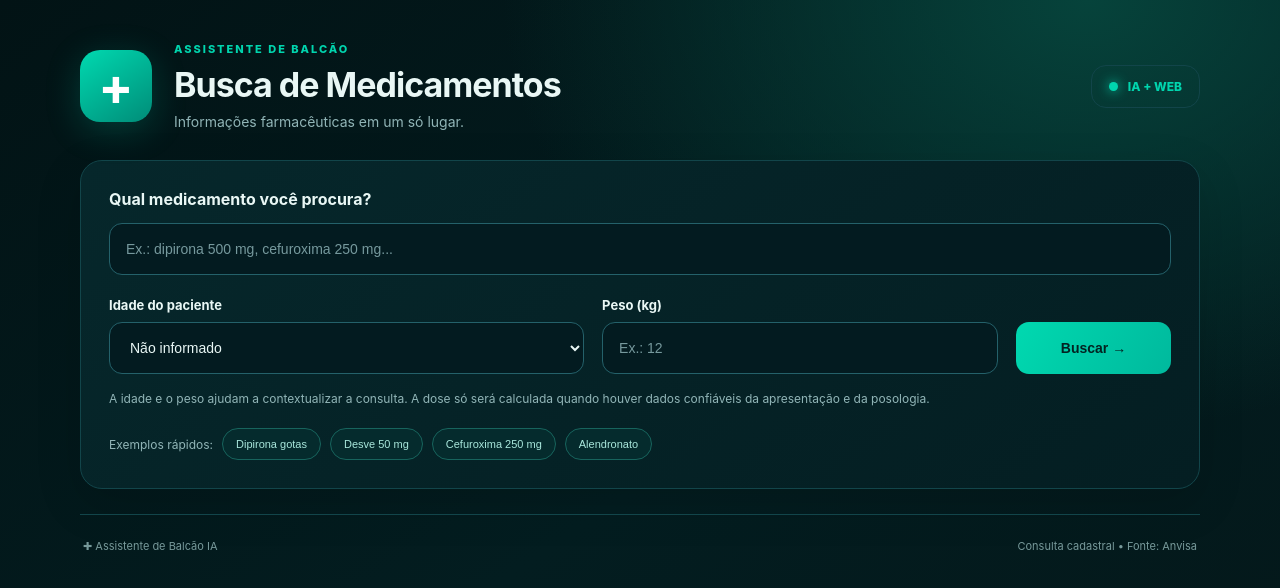
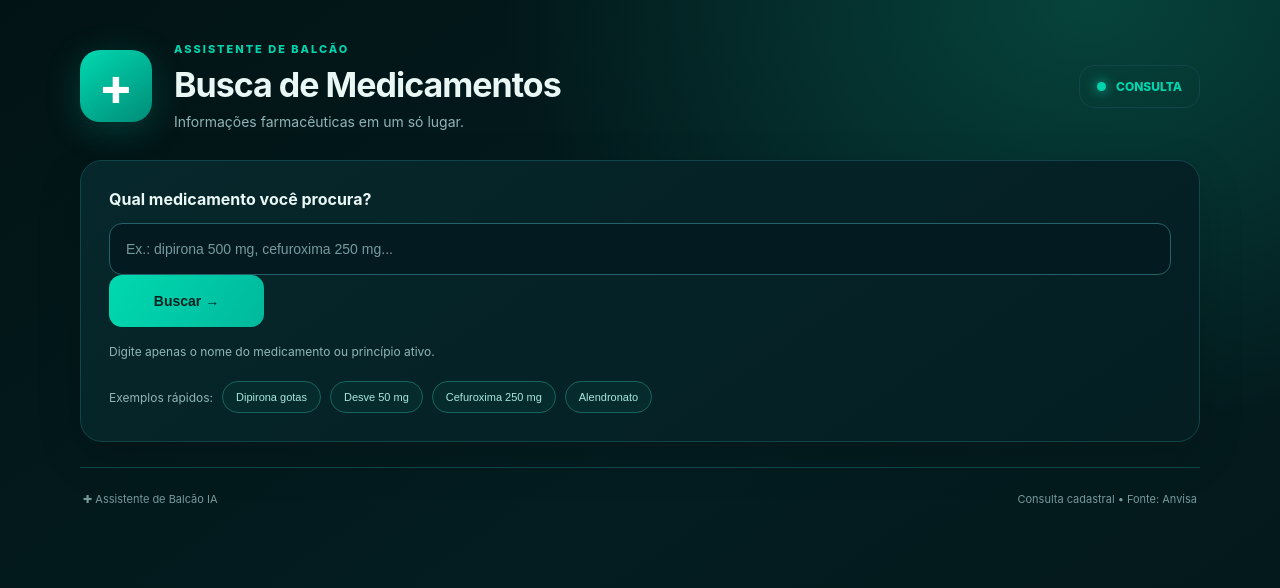
Before and after one commit to araggonluizfelipe96-design/assistente-balcao-iaa, a website: page assistente_balcao_ia_resultados_diretos 2/public/index.html in a window 1280 px wide. Drawn offline with Linux system fonts and the light colour scheme.

Commit message:
Simplifica busca para um único campo

```diff
--- a/assistente_balcao_ia_resultados_diretos 2/public/index.html
+++ b/assistente_balcao_ia_resultados_diretos 2/public/index.html
@@ -17,41 +17,17 @@
         <h1>Busca de Medicamentos</h1>
         <p class="sub">Informações farmacêuticas em um só lugar.</p>
       </div>
-      <span class="live"><i></i> IA + WEB</span>
+      <span class="live"><i></i> CONSULTA</span>
     </header>
-
     <section class="search-card">
       <label for="query">Qual medicamento você procura?</label>
       <form id="search-form">
         <div class="input-wrap">
-          <input id="query" name="query" maxlength="180"
-            placeholder="Ex.: dipirona 500 mg, cefuroxima 250 mg..."
-            autocomplete="off" required>
-        </div>
-
-        <div class="patient-fields">
-          <div class="field">
-            <label for="age">Idade do paciente</label>
-            <select id="age" name="age">
-              <option value="">Não informado</option>
-              <option value="6 meses a 2 anos">6 meses a 2 anos</option>
-              <option value="3 a 6 anos">3 a 6 anos</option>
-              <option value="6 a 9 anos">6 a 9 anos</option>
-              <option value="9 a 12 anos">9 a 12 anos</option>
-              <option value="Acima de 12 anos (adulto)">Acima de 12 anos (adulto)</option>
-            </select>
-          </div>
-          <div class="field">
-            <label for="weight">Peso (kg)</label>
-            <input id="weight" name="weight" type="number"
-              min="0.1" max="300" step="0.1" placeholder="Ex.: 12">
-          </div>
+          <input id="query" name="query" maxlength="180" placeholder="Ex.: dipirona 500 mg, cefuroxima 250 mg..." autocomplete="off" required>
           <button id="search-button" type="submit">Buscar <span>→</span></button>
         </div>
       </form>
-
-      <p class="hint">A idade e o peso ajudam a contextualizar a consulta. A dose só será calculada quando houver dados confiáveis da apresentação e da posologia.</p>
-
+      <p class="hint">Digite apenas o nome do medicamento ou princípio ativo.</p>
       <div class="quick">
         <span>Exemplos rápidos:</span>
         <button type="button" data-query="dipirona gotas 500 mg/mL">Dipirona gotas</button>
@@ -60,26 +36,16 @@
         <button type="button" data-query="alendronato de sódio">Alendronato</button>
       </div>
     </section>
-
     <section id="result-card" class="result-card" aria-live="polite" hidden>
       <div class="result-heading">
-        <div>
-          <p class="eyebrow">RESULTADO DA PESQUISA</p>
-          <h2 id="result-title">Medicamento</h2>
-        </div>
+        <div><p class="eyebrow">RESULTADO DA PESQUISA</p><h2 id="result-title">Medicamento</h2></div>
         <button id="copy-button" class="copy-button" type="button">Copiar resultado</button>
       </div>
-      <div id="patient-summary" class="patient-summary" hidden></div>
       <div id="result" class="result"></div>
-      <p class="disclaimer">Confira sempre a apresentação, a concentração e as informações oficiais antes da dispensação. Registro MS não é código EAN.</p>
+      <p class="disclaimer">Confirme apresentação, concentração e fonte oficial antes da dispensação. Registro MS não é código EAN.</p>
     </section>
-
     <section id="error-card" class="error-card" hidden role="alert"></section>
-
-    <footer>
-      <span>✚ Assistente de Balcão IA</span>
-      <span>Consulta cadastral • Fonte: Anvisa</span>
-    </footer>
+    <footer><span>✚ Assistente de Balcão IA</span><span>Consulta cadastral • Fonte: Anvisa</span></footer>
   </main>
   <script src="/app.js"></script>
 </body>
```
